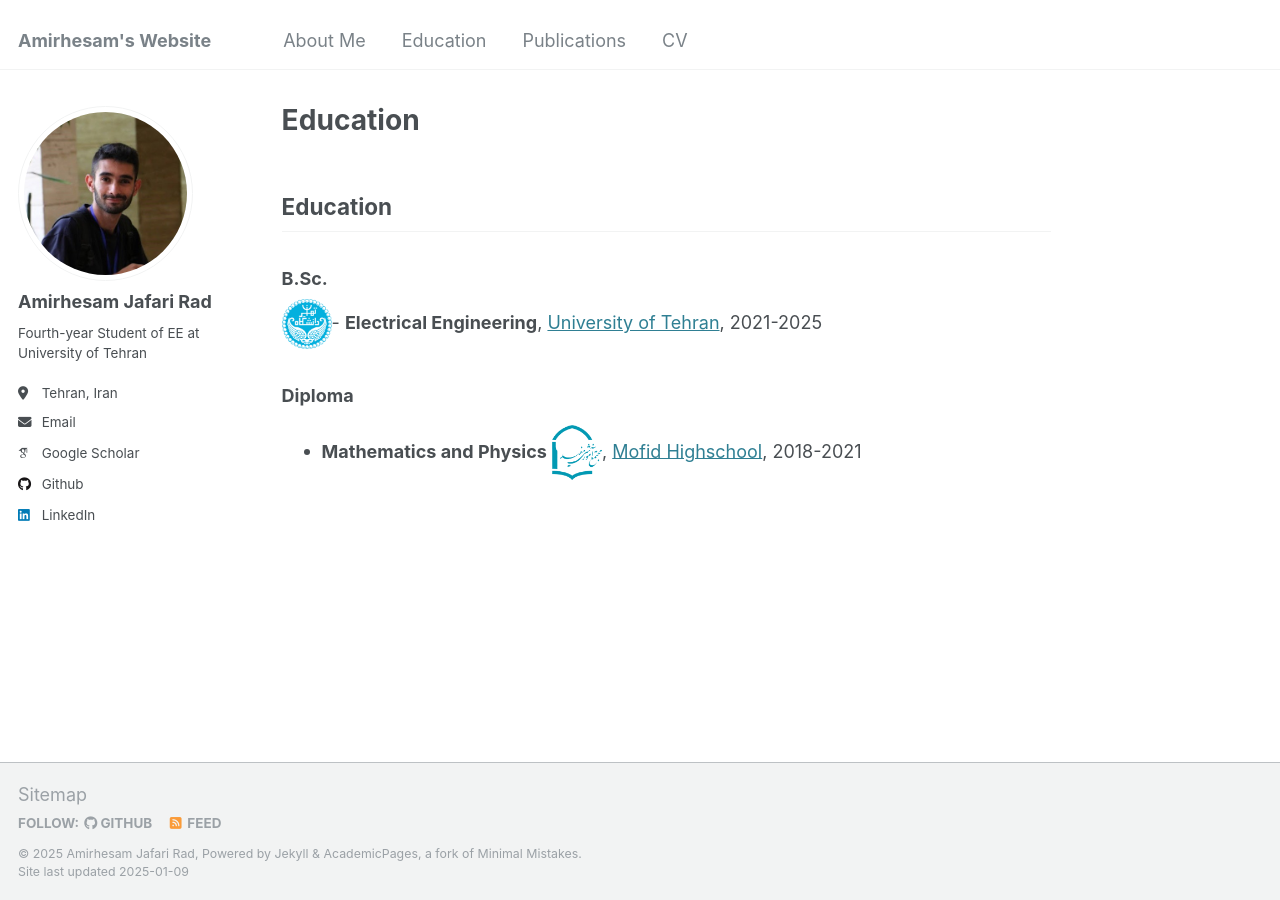
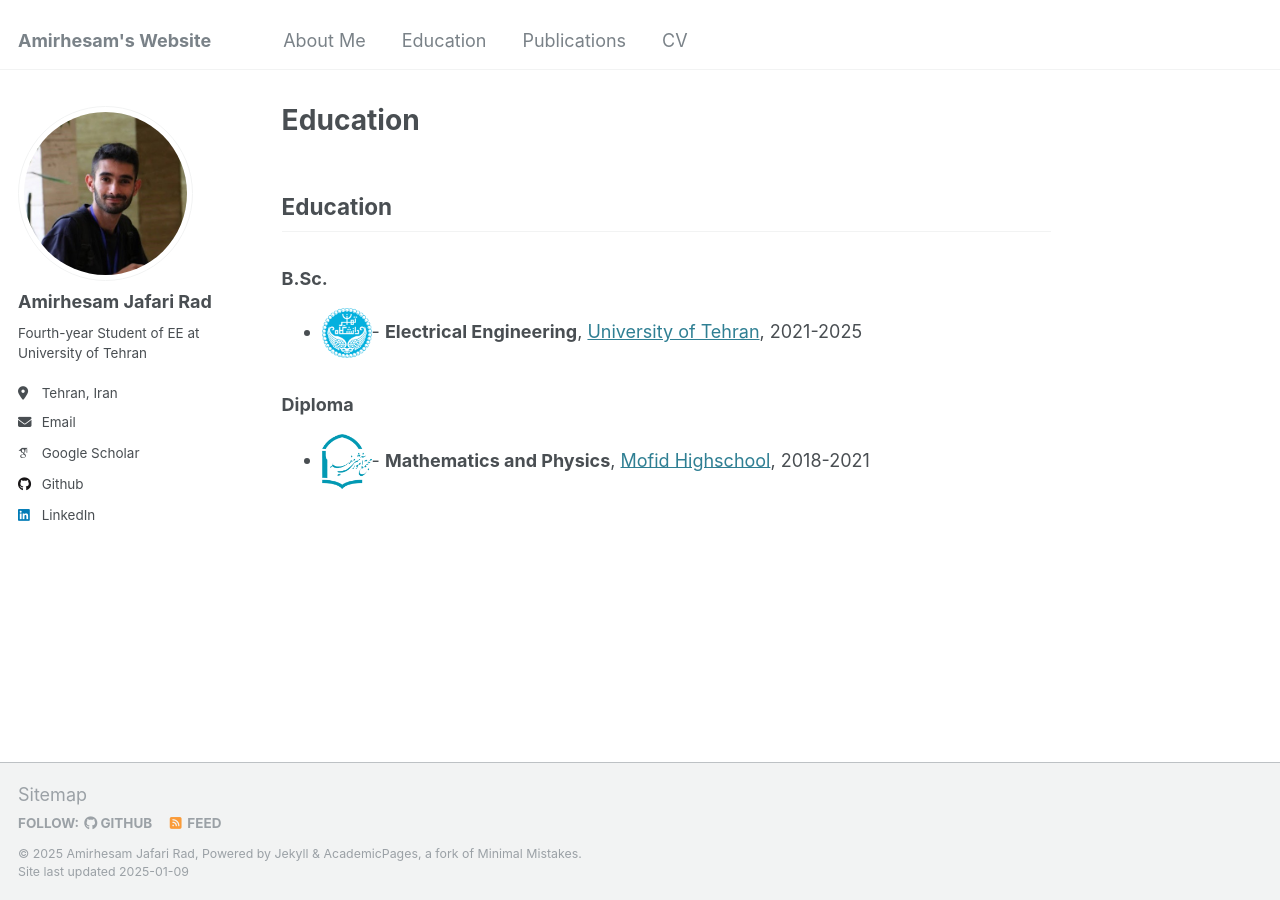
Before and after one commit to amirhjrad/amirhjrad.github.io, a Jekyll site: the page built from _pages/Education.md, in a window 1280 px wide. Built offline with Jekyll 4.4.1, drawn with Linux system fonts in a browser that asks for light colours; some web fonts are replaced.

Commit message:
modified:   _pages/Education.md

```diff
--- a/_pages/Education.md
+++ b/_pages/Education.md
@@ -7,7 +7,7 @@ author_profile: true
 ## Education
 
 ### B.Sc.
- <img src="/images/UT.png" width="50" alt="University of Tehran" />- **Electrical Engineering**, [University of Tehran](https://ut.ac.ir/), 2021-2025
+- <img src="/images/UT.png" width="50" alt="University of Tehran" />- **Electrical Engineering**, [University of Tehran](https://ut.ac.ir/), 2021-2025
 
 ### Diploma
-- **Mathematics and Physics** <img src="/images/mofid.png" width="50" alt="Mofid Highschool" />, [Mofid Highschool](https://mofidsch.ir/h1/), 2018-2021
+- <img src="/images/mofid.png" width="50" alt="Mofid Highschool" />- **Mathematics and Physics**, [Mofid Highschool](https://mofidsch.ir/h1/), 2018-2021
```
